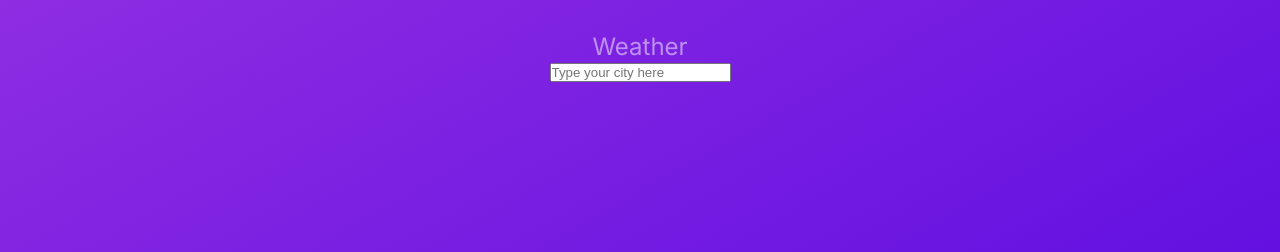
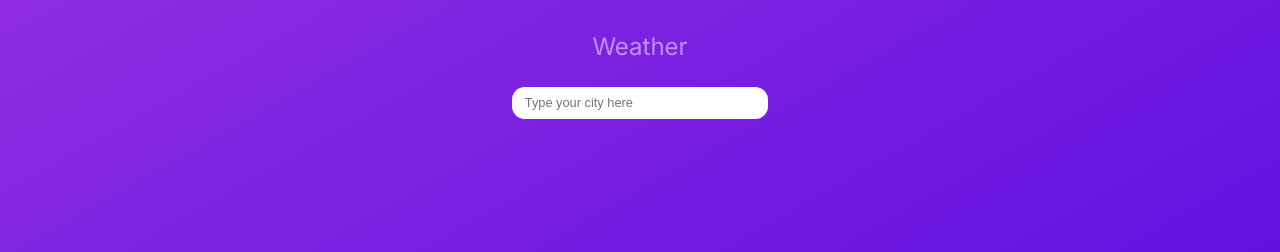
Before and after one commit to lzchk/weather, a plain HTML site: page change.html in a window 1280 px wide. Shown: the top 252 px of the page. Drawn offline with nearby package versions, Linux system fonts and the light colour scheme.

Commit message:
Add files via upload

```diff
--- a/style.css
+++ b/style.css
@@ -12,6 +12,16 @@ body{
     padding: 4vh;
     background: linear-gradient(150.64deg, #8E2DE2 0%, #4A00E0 100%);
     height: 100vh;
+}
+
+input{
+    width: 20vw;
+    height: 4vh;
+    padding: 1vw;
+    border-radius: 1vw;
+    margin-top: 2vw;
+    border: 0px;
+    font-size: 1vw;
 }
 
 .ghost-font{
```
